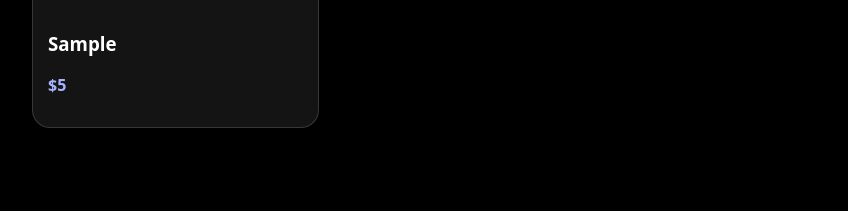
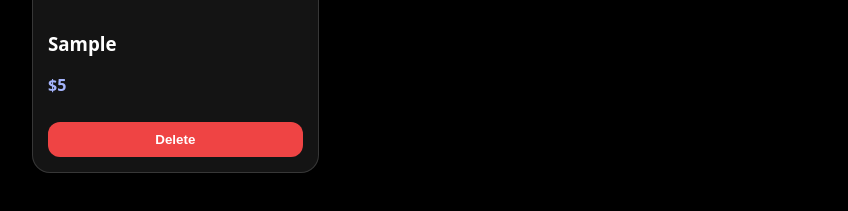
Before and after one commit to notnourdinateur/GMC, a plain HTML site: page projects/dom-products/index.html in a window 1280 px wide. Both pictures are taken after typing "Sample", "5", "Sample" into the empty fields and a click on the button "Add". Shown: the part 245-456 px from the top of the page, without its empty margins (158-1006 px from the left). Drawn offline with Linux system fonts and the light colour scheme.

Commit message:
add a delete button

```diff
--- a/projects/dom-products/index.html
+++ b/projects/dom-products/index.html
@@ -97,6 +97,17 @@
         color: #a5b4fc;
         font-weight: bold;
       }
+
+      .delete-btn {
+        margin-top: 10px;
+        width: 100%;
+        background: #ef4444;
+        color: white;
+      }
+
+      .delete-btn:hover {
+        box-shadow: 0 6px 14px rgba(239, 68, 68, 0.4);
+      }
     </style>
   </head>
   <body>
@@ -120,20 +131,25 @@
       function renderProducts() {
         productList.innerHTML = "";
 
-        products.forEach((product) => {
+        products.forEach((product, index) => {
           const div = document.createElement("div");
           div.className = "card";
 
           div.innerHTML = `
-          <img src="${product.image}">
-          <h3>${product.title}</h3>
-          <p class="price">$${product.price}</p>
-        `;
+      <img src="${product.image}">
+      <h3>${product.title}</h3>
+      <p class="price">$${product.price}</p>
+      <button class="delete-btn">Delete</button>
+    `;
+
+          div.querySelector(".delete-btn").addEventListener("click", () => {
+            products.splice(index, 1);
+            renderProducts();
+          });
 
           productList.appendChild(div);
         });
       }
-
       form.addEventListener("submit", (e) => {
         e.preventDefault();
 
```
